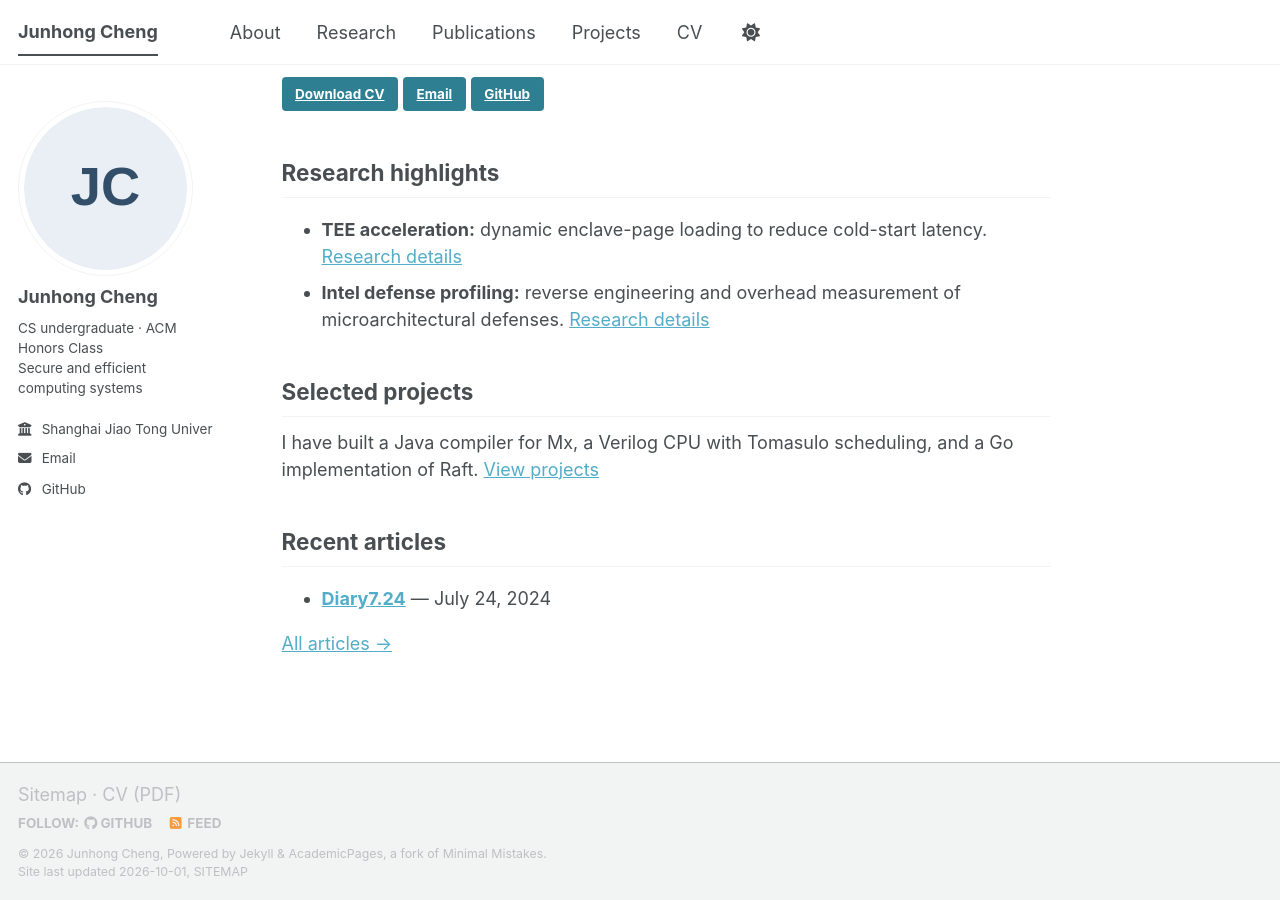
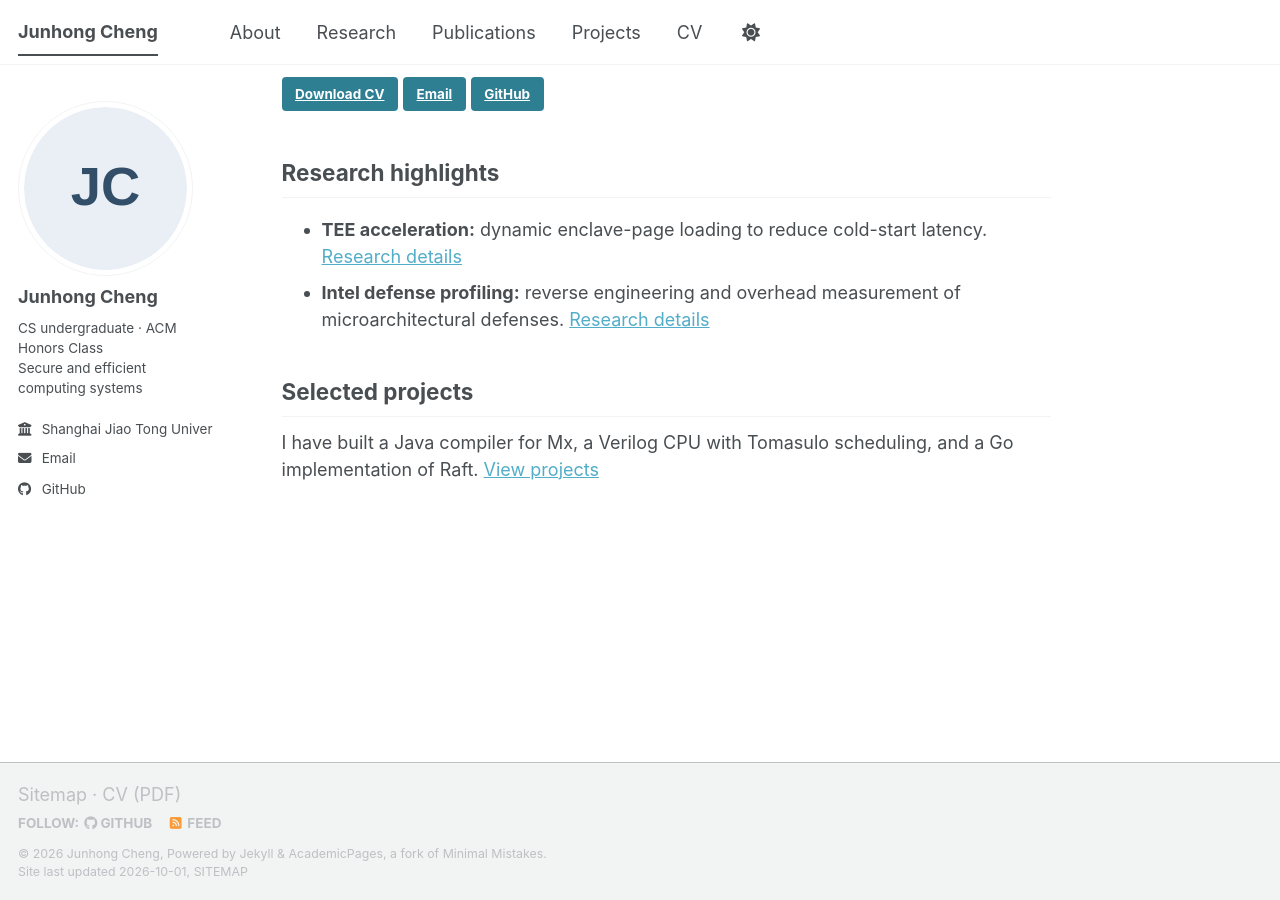
Before and after one commit to ChengJH-HEhe/ChengJH-HEhe.github.io, a Jekyll site: the page built from _pages/about.md, in a window 1280 px wide and 900 px high, scrolled down 511 px. Built offline with Jekyll 4.4.1, drawn with Linux system fonts in a browser that asks for light colours.

Commit message:
Remove Articles from navigation and homepage

```diff
--- a/_pages/about.md
+++ b/_pages/about.md
@@ -23,11 +23,3 @@ I am also working with **Prof. Dean Tullsen**, **Luyi Li**, and **Hosein Yavarza
 ## Selected projects
 
 I have built a Java compiler for Mx, a Verilog CPU with Tomasulo scheduling, and a Go implementation of Raft. [View projects](/projects/)
-
-## Recent articles
-
-{% for post in site.posts limit:3 %}
-- **[{{ post.title }}]({{ post.url }})** — {{ post.date | date: "%B %d, %Y" }}
-{% endfor %}
-
-[All articles →](/articles/)
```
